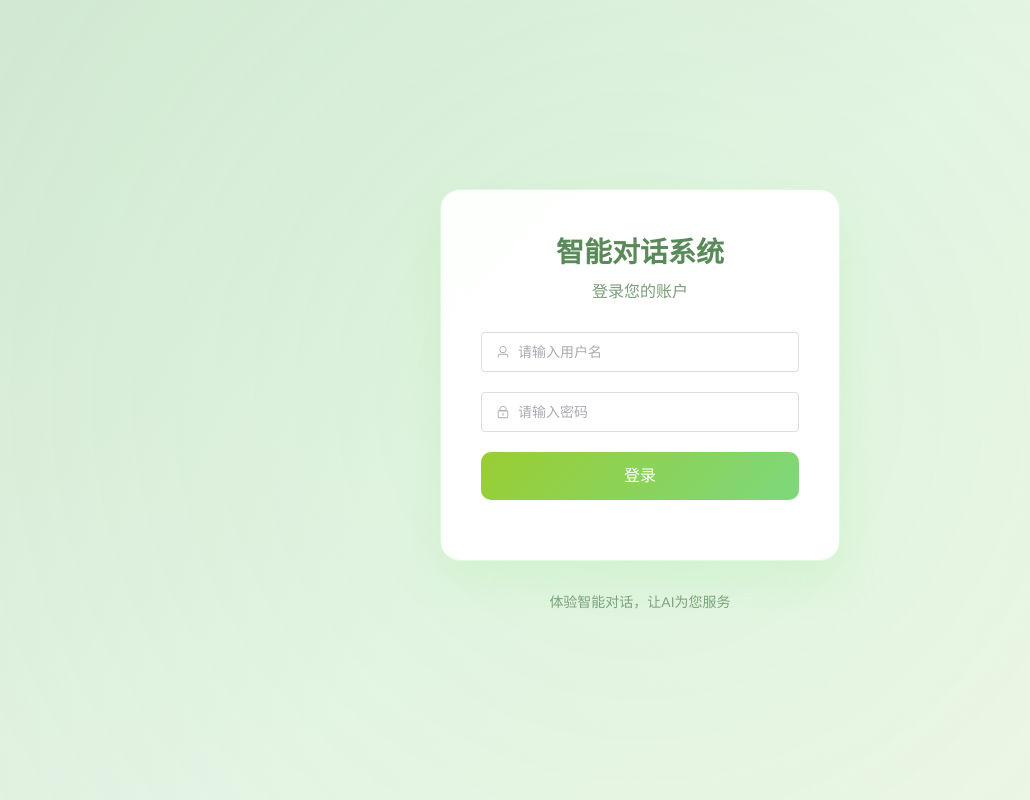
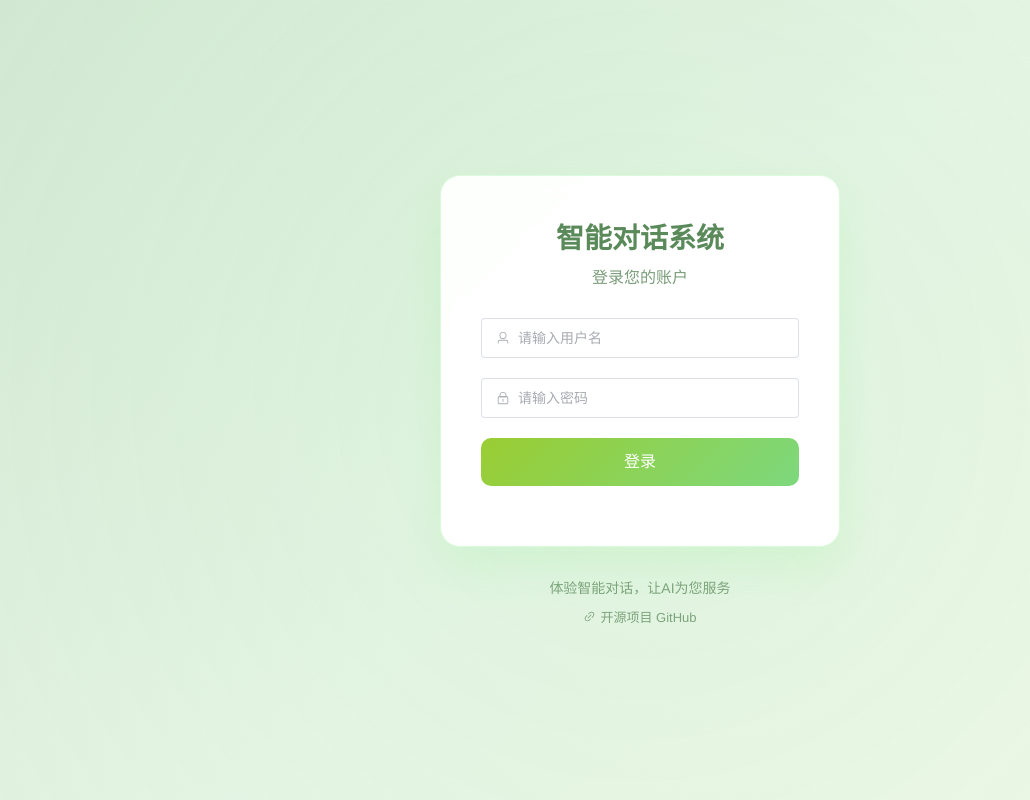
Before and after one commit to vyfe/openai-project, a Vue app in the folder cyf/project/fe/: page /login in a window 1280 px wide. Shown: the whole page, without its empty margins (0-1030 px from the left). Built offline with nearby package versions, Linux system fonts and the light colour scheme.

Commit message:
+promotion

```diff
--- a/cyf/project/fe/src/views/Chat.vue
+++ b/cyf/project/fe/src/views/Chat.vue
@@ -257,7 +257,7 @@
               size="small"
               @click="clearCurrentSession"
             >
-              <el-icon><Delete /></el-icon>
+              <el-icon><Message /></el-icon>
               开启另一个会话
             </el-button>
 
@@ -356,6 +356,13 @@
             <span>© 2026 vyfe | aichat.609088523.xyz</span>
           </div>
 
+          <!-- 开源项目链接 -->
+          <div class="github-link-inline">
+            <a href="https://github.com/vyfe/openai-project" target="_blank" rel="noopener noreferrer">
+              <el-icon><Link /></el-icon> 开源项目 GitHub
+            </a>
+          </div>
+
           <!-- 回到顶部按钮 -->
           <div
             v-if="showBackToTop"
@@ -433,7 +440,8 @@ import {
   RefreshLeft,
   MoreFilled,
   EditPen,
-  Top
+  Top,
+  Link
 } from '@element-plus/icons-vue'
 import { useAuthStore } from '@/stores/auth'
 import { chatAPI, fileAPI } from '@/services/api'
--- a/cyf/project/fe/src/views/Login.vue
+++ b/cyf/project/fe/src/views/Login.vue
@@ -49,6 +49,11 @@
 
     <div class="login-footer">
       <p>体验智能对话，让AI为您服务</p>
+      <p class="github-link-login">
+        <a href="https://github.com/vyfe/openai-project" target="_blank" rel="noopener noreferrer">
+          <el-icon><Link /></el-icon> 开源项目 GitHub
+        </a>
+      </p>
     </div>
   </div>
 </template>
@@ -57,7 +62,7 @@
 import { ref, reactive } from 'vue'
 import { useRouter } from 'vue-router'
 import { ElMessage } from 'element-plus'
-import { User, Lock } from '@element-plus/icons-vue'
+import { User, Lock, Link } from '@element-plus/icons-vue'
 import { useAuthStore } from '@/stores/auth'
 import { authAPI } from '@/services/api'
 
@@ -240,4 +245,23 @@ const handleLogin = async () => {
   font-size: 14px;
   margin: 0;
 }
+
+.login-footer .github-link-login {
+  margin-top: 10px;
+}
+
+.login-footer .github-link-login a {
+  color: #7a9c7a;
+  text-decoration: none;
+  font-size: 13px;
+  font-weight: 500;
+  display: inline-flex;
+  align-items: center;
+  gap: 4px;
+}
+
+.login-footer .github-link-login a:hover {
+  color: #5a8a5a;
+  text-decoration: underline;
+}
 </style>
--- a/cyf/project/fe/src/views/styles/chat.css
+++ b/cyf/project/fe/src/views/styles/chat.css
@@ -1003,6 +1003,29 @@
   border-top: 1px dashed rgba(144, 238, 144, 0.3);
 }
 
+.github-link-inline {
+  text-align: center;
+  padding: 8px 0;
+  margin-top: 8px;
+  font-size: 12px;
+  color: rgba(90, 138, 90, 0.6);
+  border-top: 1px dotted rgba(144, 238, 144, 0.2);
+}
+
+.github-link-inline a {
+  color: rgba(90, 138, 90, 0.8);
+  text-decoration: none;
+  font-weight: 500;
+  display: inline-flex;
+  align-items: center;
+  gap: 4px;
+}
+
+.github-link-inline a:hover {
+  color: #5a8a5a;
+  text-decoration: underline;
+}
+
 /* 回到顶部按钮样式 */
 .back-to-top-btn {
   position: sticky;
```
